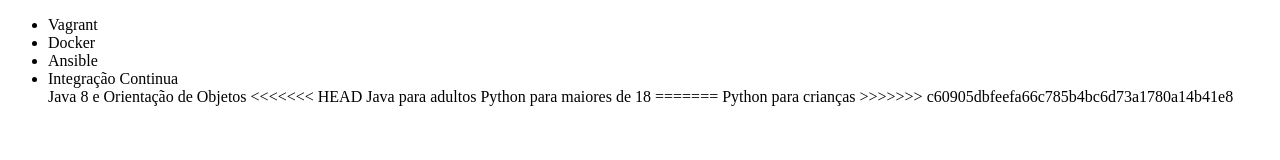
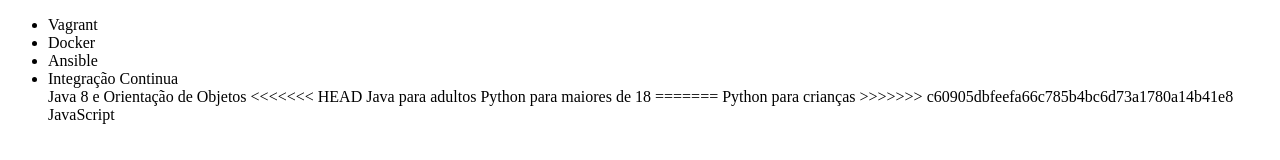
Before and after one commit to Manuel-fulo/primeiro-git, a plain HTML site: page Index.html in a window 1280 px wide. Drawn offline with Linux system fonts and the light colour scheme.

Commit message:
javascript adicionado aos cursos

```diff
--- a/Index.html
+++ b/Index.html
@@ -17,6 +17,7 @@
 =======
         <l1>Python para crianças</l1>
 >>>>>>> c60905dbfeefa66c785b4bc6d73a1780a14b41e8
+        <l1>JavaScript</l1>
     </ul>
 </body>
 </html>
```
